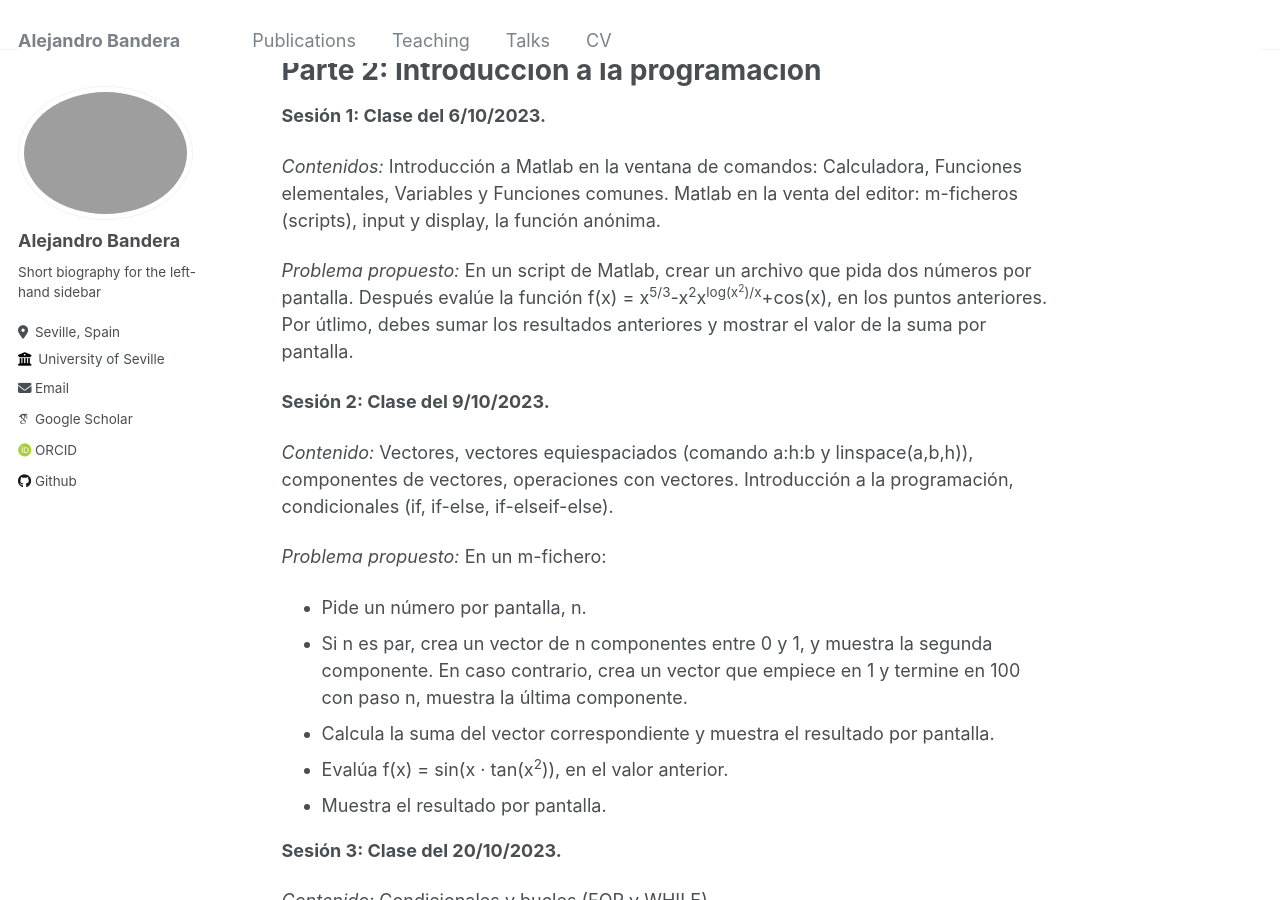
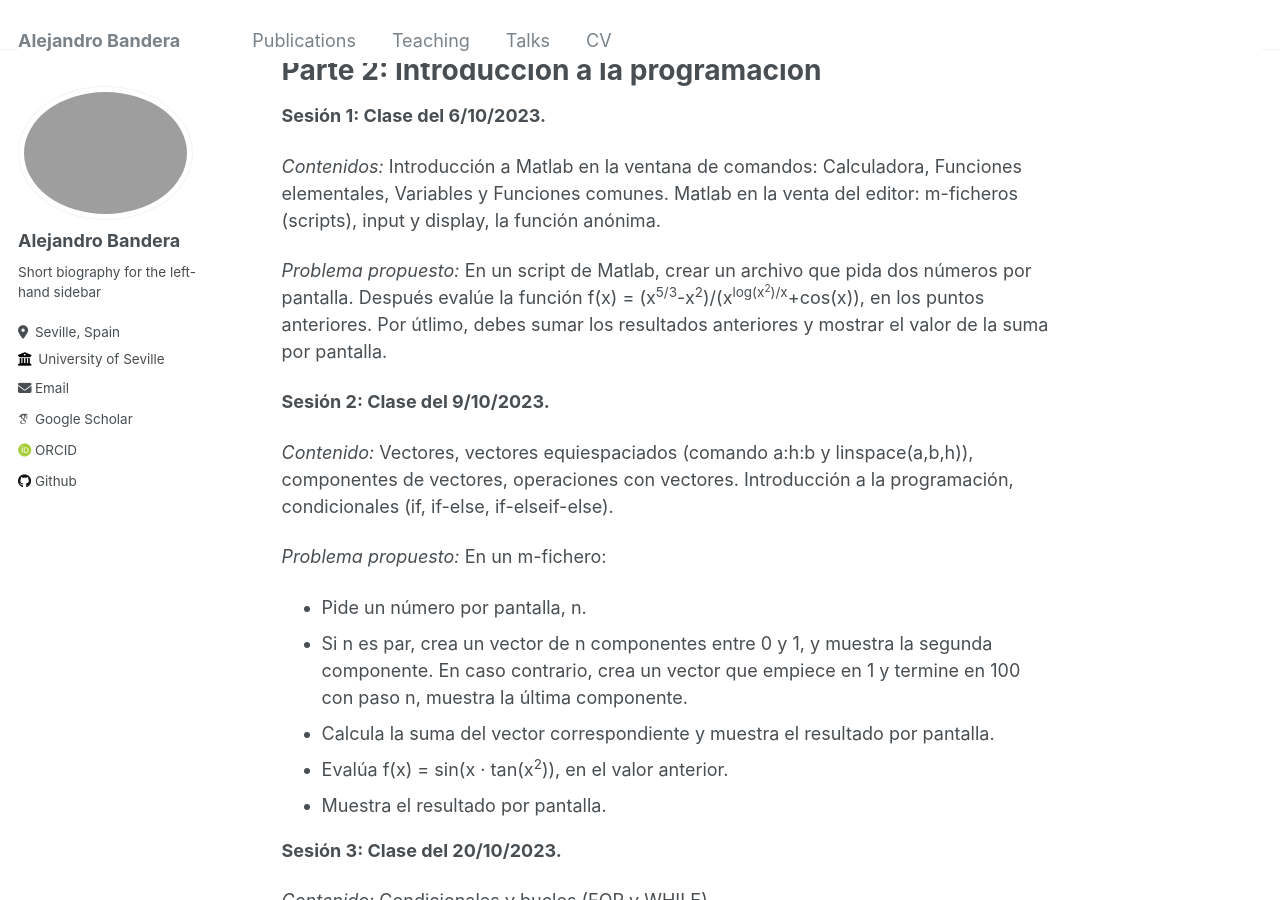
Before and after one commit to abanderam/abandera.github.io, a Jekyll site: the page built from _teaching/IABio.md, in a window 1280 px wide and 900 px high, scrolled down 1439 px. Built offline with Jekyll 4.4.1, drawn with Linux system fonts in a browser that asks for light colours; some web fonts are replaced; part of the change alters nothing that is shown.

```diff
--- a/_teaching/IABio.md
+++ b/_teaching/IABio.md
@@ -46,7 +46,7 @@ Parte 2: Introducción a la programación
 
 <em>Contenidos:</em> Introducción a Matlab en la ventana de comandos: Calculadora, Funciones elementales, Variables y Funciones comunes. Matlab en la venta del editor: m-ficheros (scripts), input y display, la función anónima.
 
-<em>Problema propuesto:</em> En un script de Matlab, crear un archivo que pida dos números por pantalla. Después evalúe la función f(x) = <frac>x<sup>5/3</sup>-x<sup>2</sup></frac><frac>x<sup>log(x<sup>2</sup>)/x</sup>+cos(x)</frac>, en los puntos anteriores. Por útlimo, debes sumar los resultados anteriores y mostrar el valor de la suma por pantalla.
+<em>Problema propuesto:</em> En un script de Matlab, crear un archivo que pida dos números por pantalla. Después evalúe la función f(x) = (x<sup>5/3</sup>-x<sup>2</sup>)/(x<sup>log(x<sup>2</sup>)/x</sup>+cos(x)), en los puntos anteriores. Por útlimo, debes sumar los resultados anteriores y mostrar el valor de la suma por pantalla.
 
 <b>Sesión 2: Clase del 9/10/2023.</b>
 
```
